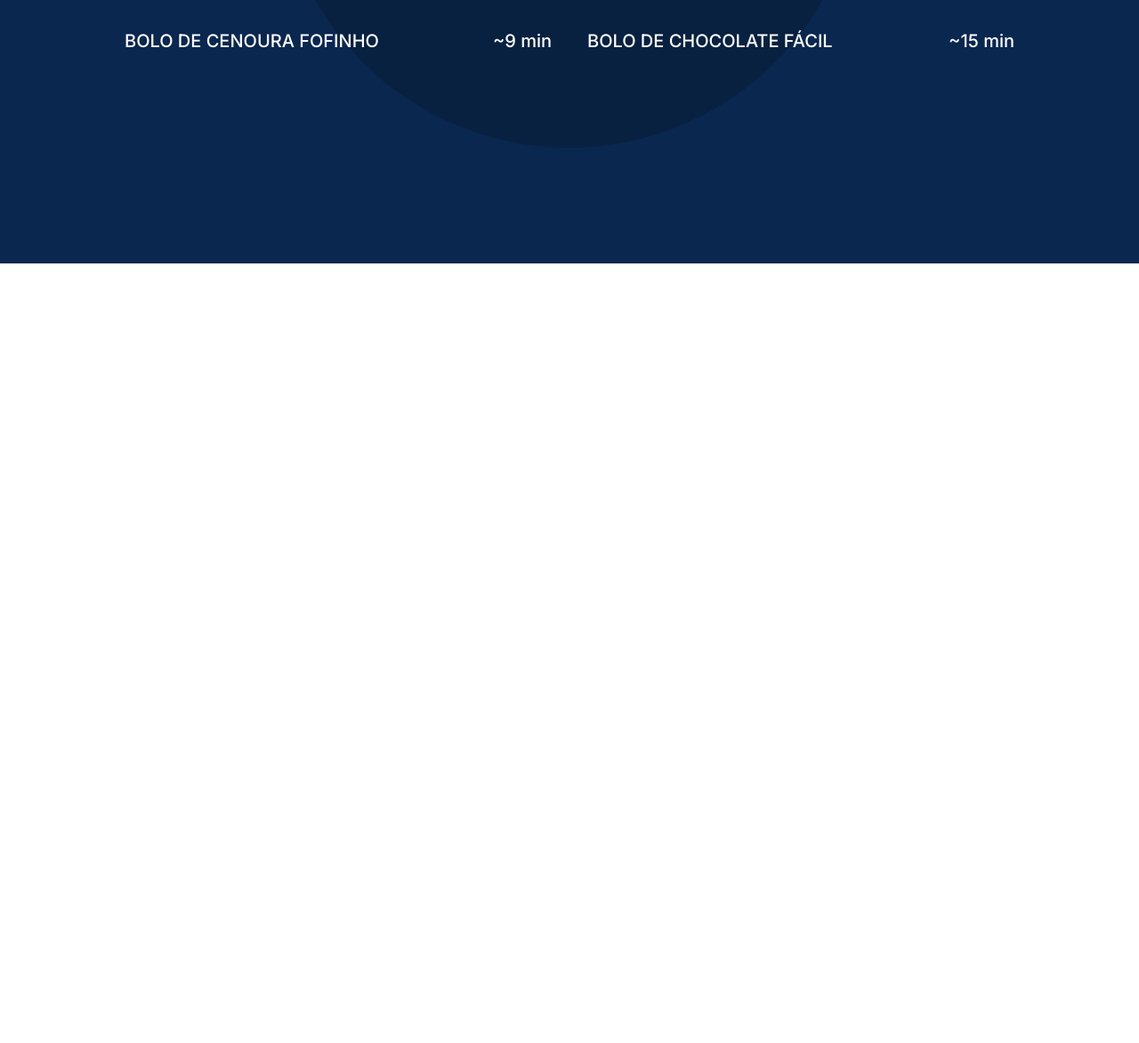
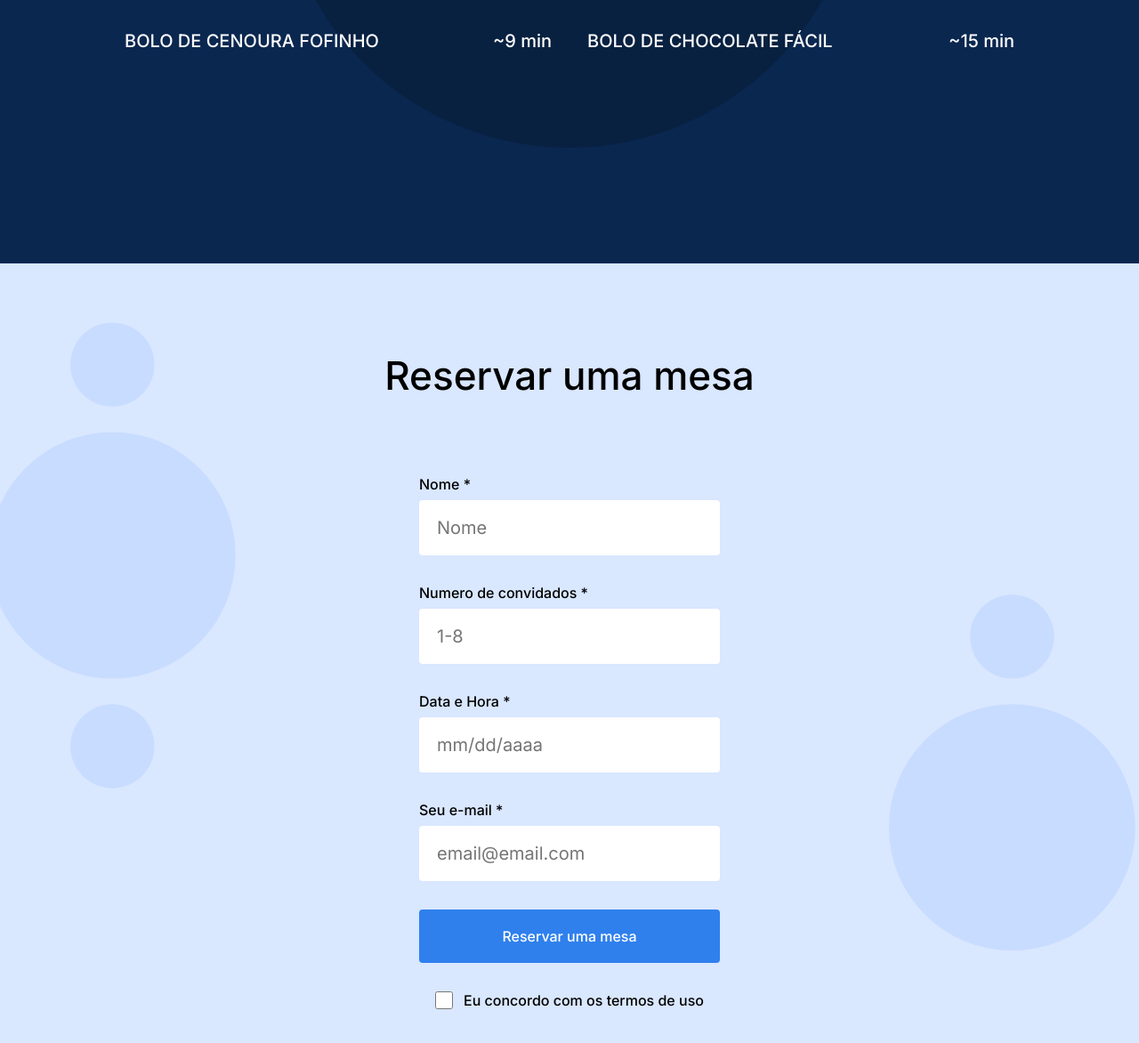
Before and after one commit to gisela-lucena/web_project_coffeeshop, a plain HTML site: page index.html in a window 1280 px wide. Shown: the part 1455-2627 px from the top of the page at 89% size. Before the commit the page ends 1751 px from the top, so only its background shows below. Drawn offline with Linux system fonts and the light colour scheme.

Commit message:
Added reservation section

```diff
--- a/index.html
+++ b/index.html
@@ -110,7 +110,72 @@
           </div>
         </section>
 
-        <section class="reservation" id="reservation"></section>
+        <section class="reservation" id="reservation">
+          <h3 class="reservation__title">Reservar uma mesa</h3>
+          <form class="reservation__form form">
+            <fieldset class="form__fieldset">
+              <label for="nome" class="form__label"
+                >Nome *
+                <input
+                  type="text"
+                  name="nome"
+                  id="nome"
+                  class="form__input"
+                  required
+                  placeholder="Nome"
+                />
+              </label>
+              <label for="guest-number" class="form__label"
+                >Numero de convidados *
+                <input
+                  type="text"
+                  name="guest-number"
+                  id="guest-number"
+                  class="form__input"
+                  required
+                  placeholder="1-8"
+                />
+              </label>
+              <label for="date-time" class="form__label"
+                >Data e Hora *
+                <input
+                  type="text"
+                  name="date-time"
+                  id="date-time"
+                  class="form__input"
+                  required
+                  placeholder="mm/dd/aaaa"
+                />
+              </label>
+              <label for="email" class="form__label"
+                >Seu e-mail *
+                <input
+                  type="text"
+                  name="email"
+                  id="email"
+                  class="form__input"
+                  required
+                  placeholder="email@email.com"
+                />
+              </label>
+              <button class="form__button" type="submit">
+                Reservar uma mesa
+              </button>
+              <label
+                for="agree"
+                class="form__label form__label_horizontal_layout"
+              >
+                <input
+                  class="form__checkbox"
+                  type="checkbox"
+                  name="agree"
+                  id="agree"
+                />
+                Eu concordo com os termos de uso
+              </label>
+            </fieldset>
+          </form>
+        </section>
       </main>
 
       <footer class="footer" id="contacts"></footer>
--- a/pages/index.css
+++ b/pages/index.css
@@ -178,6 +178,94 @@
 }
 
 .reservation {
+  background-color: #d9e7ff;
+  background-image: url("../images/background_reservation.svg");
+  background-position: center;
+  background-repeat: no-repeat;
+  background-size: cover;
+  display: flex;
+  flex-direction: column;
+  align-items: center;
+}
+.reservation__title {
+  font-family: "Inter", Arial, sans-serif;
+  font-style: normal;
+  font-weight: 500;
+  font-size: 44px;
+  line-height: 52px;
+  margin-top: 100px;
+  margin-bottom: 80px;
+}
+
+.form {
+  margin-bottom: 120px;
+  display: flex;
+  flex-direction: column;
+  align-items: center;
+  max-width: 385px;
+}
+.form__fieldset {
+  border: none;
+  width: 100%;
+}
+
+.form__label {
+  font-family: "Inter", Arial, sans-serif;
+  font-style: normal;
+  font-weight: 500;
+  font-size: 16px;
+  line-height: 20px;
+  display: flex;
+  flex-direction: column;
+  row-gap: 8px;
+}
+
+.form__input {
+  font-family: "Inter", Arial, sans-serif;
+  font-style: normal;
+  font-weight: normal;
+  font-size: 20px;
+  line-height: 30px;
+  border-radius: 4px;
+  margin: 0;
+  max-width: 100%;
+  margin-bottom: 32px;
+  height: 60px;
+  padding-left: 20px;
+  border: #838383;
+}
+
+.form__button {
+  font-family: "Inter", Arial, sans-serif;
+  font-style: normal;
+  font-weight: 500;
+  font-size: 16px;
+  line-height: 20px;
+  border-radius: 4px;
+  margin-bottom: 32px;
+  height: 60px;
+  background-color: #2f80ed;
+  color: white;
+  border: none;
+  width: 100%;
+  cursor: pointer;
+}
+
+.form__button:hover {
+  opacity: 70%;
+}
+
+.form__label_horizontal_layout {
+  display: flex;
+  flex-direction: row;
+  justify-content: center;
+}
+
+.form__checkbox {
+  border-radius: 2px;
+  width: 20px;
+  height: 20px;
+  margin-right: 12px;
 }
 
 .footer {
```
Also changed, not shown: images/check.svg (deleted).
